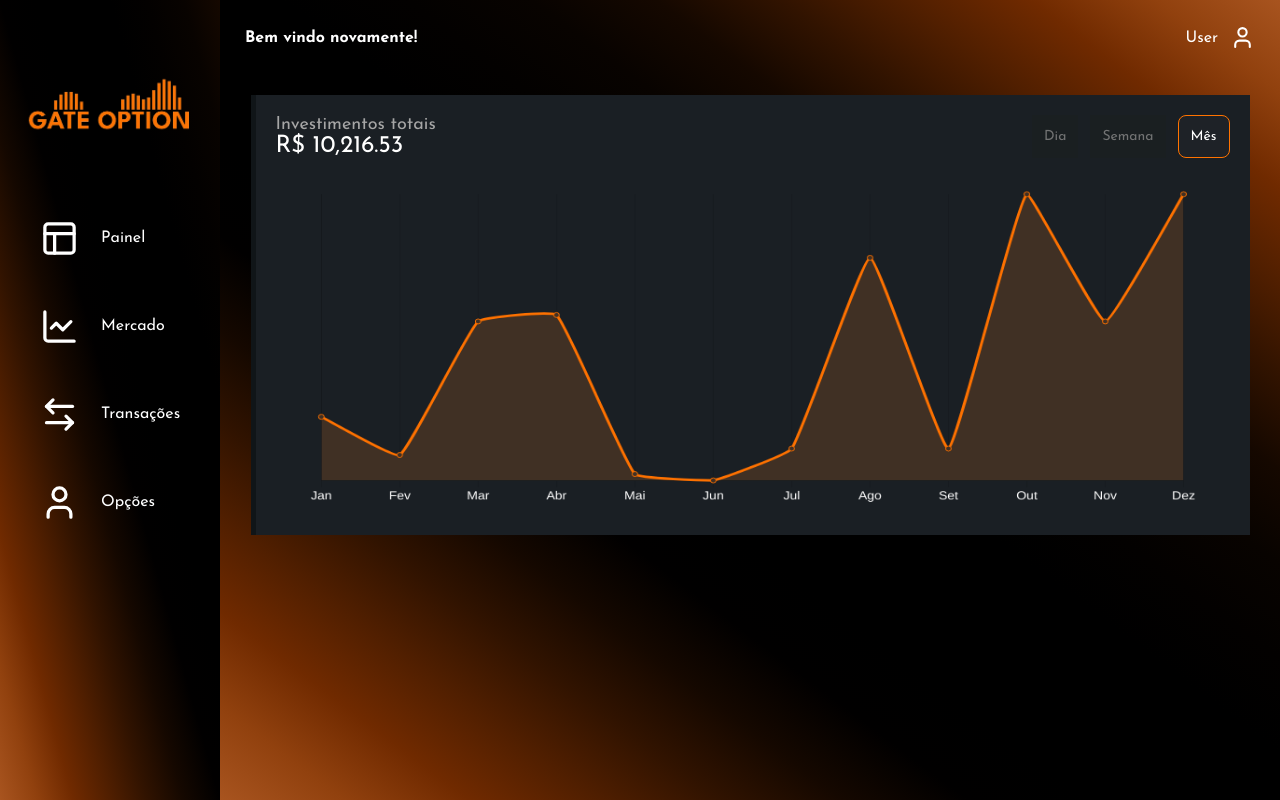
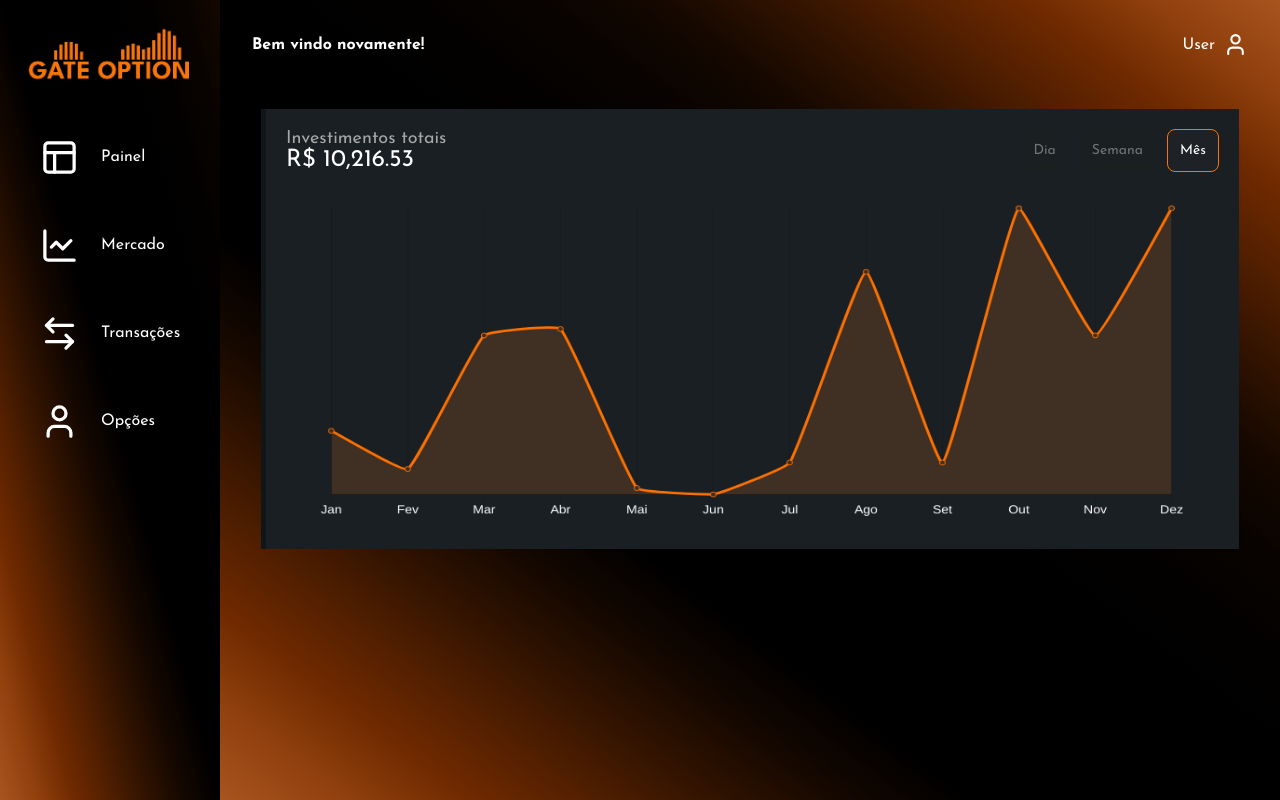
Before and after one commit to Heber-Wl/Investir, a PHP site: page /pages/infoEmpresas.html in a window 1280 px wide. Run offline with PHP 8.4, Linux system fonts and the light colour scheme.

Commit message:
[WIP] feat: estiliza tela informacoes

```diff
--- a/assets/styles/infoEmpresas.css
+++ b/assets/styles/infoEmpresas.css
@@ -23,7 +23,6 @@ body {
 
 .sidebar__menu {
     margin-left: 25px;
-    margin-top: 50px;
 }
 
 .sidebar__logo {
@@ -32,9 +31,7 @@ body {
     height: auto;
 }
 
-.sidebar__menu-items {
-    margin-top: 50px;
-}
+.sidebar__menu-items {}
 
 .menu-item {
     display: flex;
@@ -66,7 +63,7 @@ body {
 }
 
 .content__header {
-    padding: 25px;
+    padding: 1rem;
     display: flex;
     flex-direction: column;
 }
@@ -75,6 +72,7 @@ body {
     display: flex;
     align-items: center;
     justify-content: space-between;
+    padding: 1rem;
 }
 
 .content__welcome-text {
@@ -88,16 +86,13 @@ body {
     text-decoration: none;
     color: white;
     transition: transform 0.5s ease, color 0.3s ease;
-}
-
-.content__user-icon {
-    margin-left: 12px;
+    gap: 0.5rem;
 }
 
 .content__portfolio {
     display: flex;
     justify-content: space-between;
-    margin-right: 20px;
+    padding: 1rem;
 }
 
 .content__portfolio-title {
@@ -174,7 +169,7 @@ body {
 }
 
 .graph--large {
-    width: 90%;
+    width: 88%;
     height: 400px;
 }
 
```
